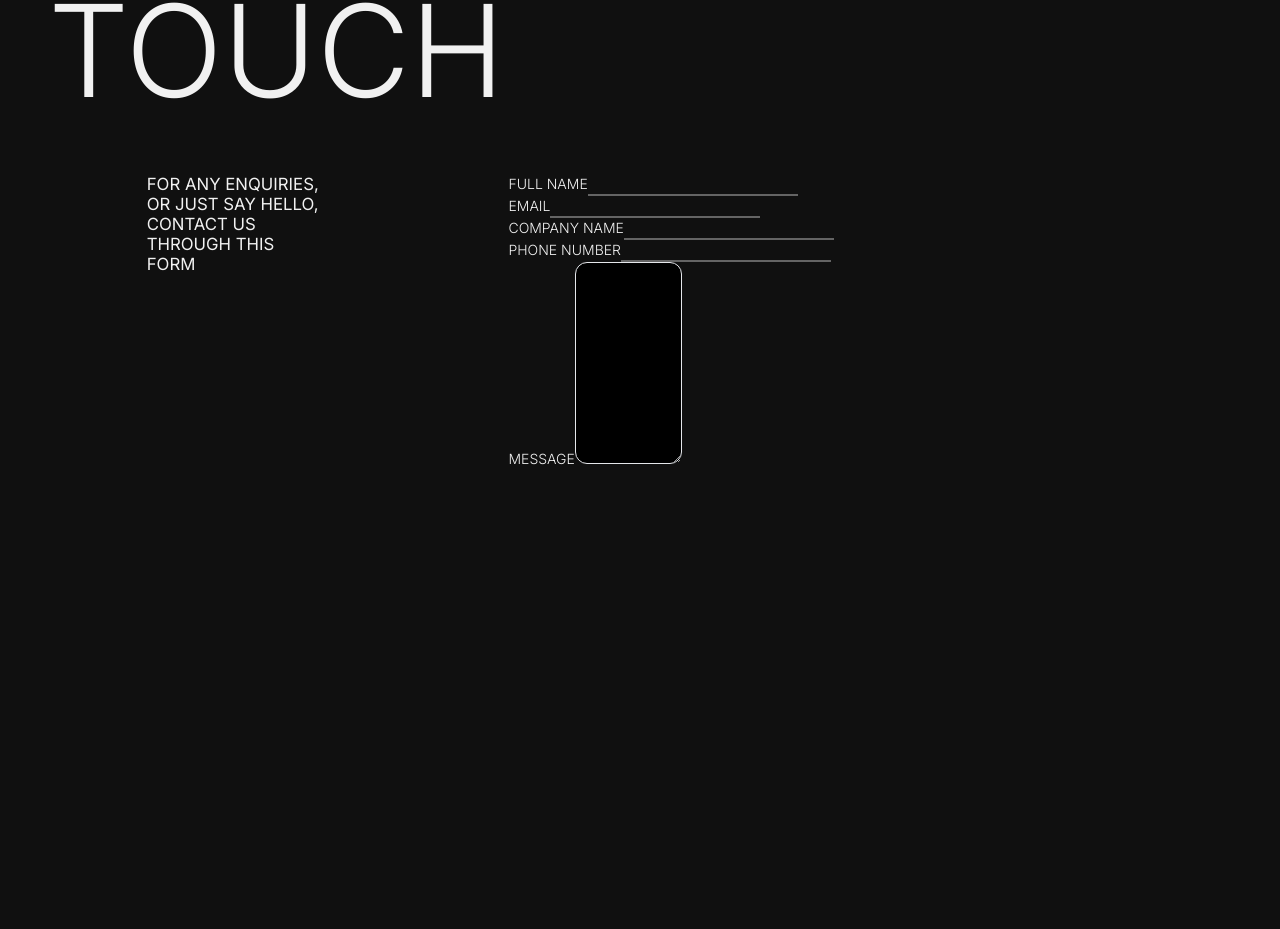
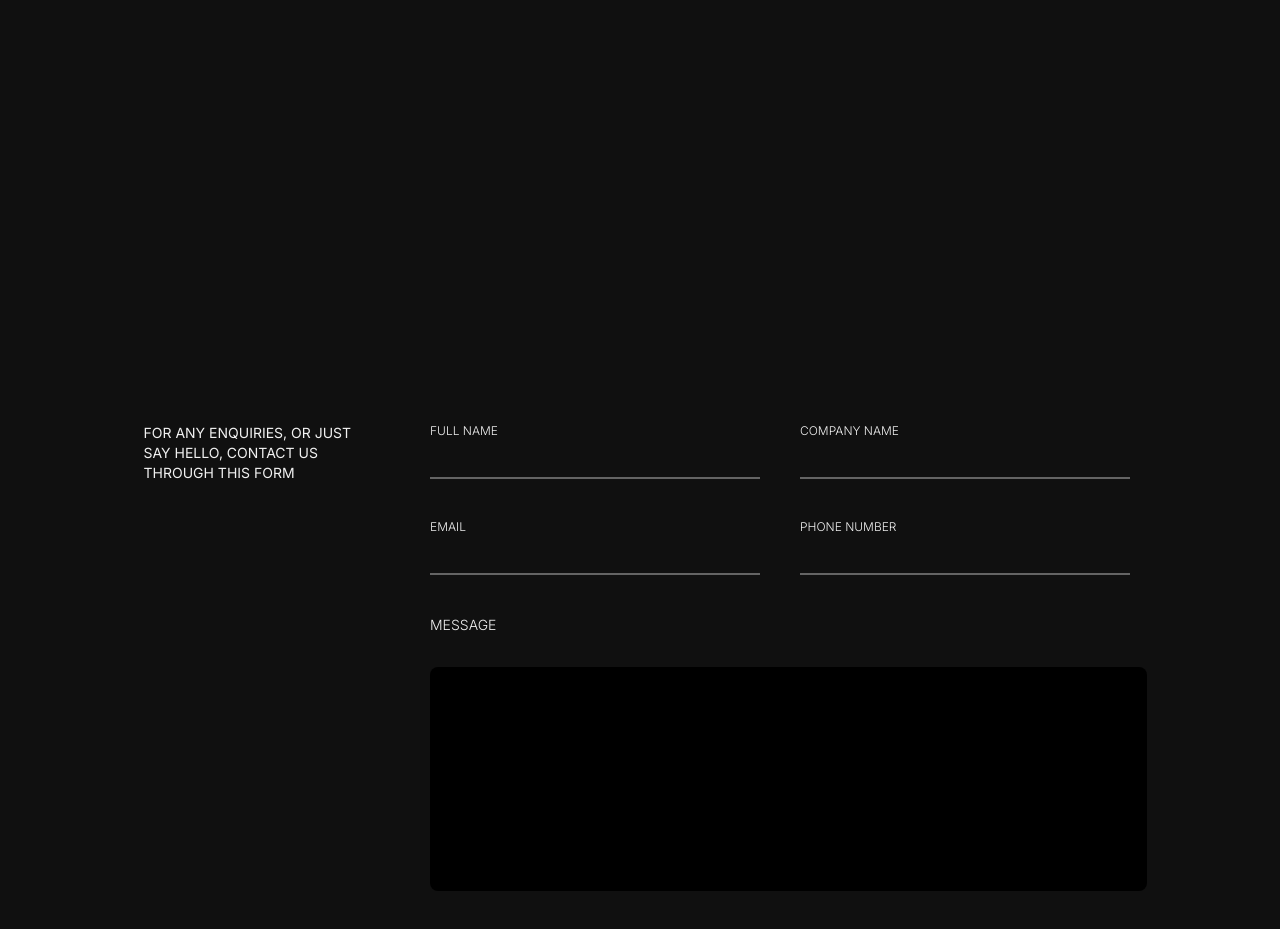
Before and after one commit to DevAdeelAhmad/b-one-consulting, a Next.js app: page / in a window 1280 px wide. Shown: the part 2879-3808 px from the top of the page. Built offline with nearby package versions, Linux system fonts and the light colour scheme.

Commit message:
working on email form

```diff
--- a/components/Contact/EmailForm.tsx
+++ b/components/Contact/EmailForm.tsx
@@ -2,13 +2,13 @@ import React from "react";
 
 const EmailForm = () => {
   return (
-    <section className="w-full px-12 text-textPrimary text-sm py-6 bg-[#101010]">
-      <div className="grid grid-cols-4 grid-rows-12 md:grid-cols-12 md:grid-flow-row gap-5">
-        <div className="col-start-1 col-span-12 row-span-1 inline-grid grid-cols-12 grid-rows-1">
-          <div className="col-span-7">
-            <h1 className="uppercase text-9xl font-light">Get in touch</h1>
+    <section className="w-full px-7 md:px-12 text-textPrimary text-sm py-20 bg-[#101010]">
+      <div className="grid grid-cols-4 grid-rows-10 md:grid-cols-12 gap-10">
+        <div className="col-start-1 col-span-4 row-span-1 md:col-span-12 md:row-span-1 inline-grid grid-cols-4 md:grid-cols-12">
+          <div className="col-span-4 text-left md:col-span-6">
+            <h1 className="uppercase text-5xl md:text-7xl font-light">Get in touch</h1>
           </div>
-          <div className="col-span-5 mt-[4.8rem] hidden lg:grid">
+          <div className="col-span-0 md:col-start-7 md:col-span-5 mt-9 hidden lg:grid">
             <p className="uppercase text-2xl">
               <span className="text-sm">tell us more &emsp;</span>
               <svg
@@ -17,7 +17,7 @@ const EmailForm = () => {
                 viewBox="0 0 24 24"
                 stroke-width="1.5"
                 stroke="currentColor"
-                className="inline w-6 h-6"
+                className="inline w-5 h-5"
               >
                 <path
                   stroke-linecap="round"
@@ -29,92 +29,121 @@ const EmailForm = () => {
           </div>
         </div>
 
-        <div className="col-start-1 col-span-12 row-span-1 inline-grid grid-cols-12 md:col-start-2">
-          <div className="md:col-span-2">
-            <p className="uppercase text-[1.2em]">
+        <div className="col-span-4 md:col-span-11 row-span-1 inline-grid grid-cols-4 md:grid-cols-12 gap-16">
+
+          <div className="col-span-4 col-start-1 md:col-start-2 md:col-span-3">
+            <p className="uppercase text-md">
               for any enquiries, or just say hello, contact us through this form
             </p>
           </div>
 
-          <div className="col-span-9 row-span-3 md:col-start-5">
-            <form>
-              <div>
+          <div className="col-span-4 md:col-span-8 inline-grid grid-cols-4 md:grid-cols-12 grid-flow-row gap-10">
+            <div className="col-span-4 md:col-span-6 col-start-1 flex flex-col gap-10">
+              <div className="fullNameField flex flex-col">
                 <label
-                  className="uppercase text-textPrimary text-sm font-light"
+                  className="uppercase text-textPrimary text-xs font-light"
                   htmlFor="fullName"
                 >
                   Full Name
                 </label>
                 <input
                   type="text"
-                  className="border-b-textSecondary border-b-2 bg-transparent border-t-0 border-l-0 border-r-0"
+                  className="border-b-textSecondary h-10 border-b-2 bg-transparent border-t-0 border-l-0 border-r-0"
                   name="fullName"
                   id="fullName"
                 />
               </div>
-              <div>
+
+              <div className="emailField flex flex-col">
                 <label
-                  className="uppercase text-textPrimary text-sm font-light"
+                  className="uppercase text-textPrimary text-xs font-light"
                   htmlFor="email"
                 >
                   Email
                 </label>
                 <input
                   type="text"
-                  className="border-b-textSecondary border-b-2 bg-transparent border-t-0 border-l-0 border-r-0"
+                  className="border-b-textSecondary h-10 border-b-2 bg-transparent border-t-0 border-l-0 border-r-0"
                   name="email"
                   id="email"
                 />
               </div>
-              <div>
+            </div>
+
+            <div className="col-span-4 md:col-span-6 col-start-1 flex flex-col gap-10">
+              <div className="companyField flex flex-col">
                 <label
-                  className="uppercase text-textPrimary text-sm font-light"
+                  className="uppercase text-textPrimary text-xs font-light"
                   htmlFor="company"
                 >
                   Company name
                 </label>
                 <input
                   type="text"
-                  className="border-b-textSecondary border-b-2 bg-transparent border-t-0 border-l-0 border-r-0"
+                  className="border-b-textSecondary h-10 border-b-2 bg-transparent border-t-0 border-l-0 border-r-0"
                   name="company"
                   id="company"
                 />
               </div>
-              <div>
+              <div className="phoneNumberField flex flex-col">
                 <label
-                  className="uppercase text-textPrimary text-sm font-light"
+                  className="uppercase text-textPrimary text-xs font-light"
                   htmlFor="phoneNumber"
                 >
                   phone number
                 </label>
                 <input
                   type="text"
-                  className="border-b-textSecondary border-b-2 bg-transparent border-t-0 border-l-0 border-r-0"
+                  className="border-b-textSecondary h-10 border-b-2 bg-transparent border-t-0 border-l-0 border-r-0"
                   name="phoneNumber"
                   id="phoneNumber"
                 />
               </div>
-              <div>
+            </div>
+            <div className="inline-grid md:col-span-12 grid-cols-4 grid-flow-row md:grid-cols-12 md:grid-flow-row">
+              <div className="col-span-4 md:col-start-1 md:col-span-6 flex flex-col gap-8">
                 <label
-                  className="uppercase text-textPrimary text-sm font-light"
+                  className="uppercase text-textPrimary text-md font-light"
                   htmlFor="message"
                 >
                   message
                 </label>
-                <textarea
-                  name="message"
-                  id="message"
-                  className="bg-black rounded-xl border"
-                  cols={10}
-                  rows={10}
+                <input
+                  type="text"
+                  className="w-[56vw] h-56 rounded-lg bg-black"
                 />
               </div>
-            </form>
+            </div>
           </div>
+
+
         </div>
       </div>
+      <button className="border-[1px] rounded-xl w-36 h-8 border-[#2C33D6] text-[#2C33D6] hover:bg-[#2C33D6] hover:text-white">
+        SUBMIT
+      </button>
     </section>
   );
 };
 
 export default EmailForm;
+
+{
+  /* <div className="grid grid-cols-4 grid-flow-row md:grid-cols-12 md:grid-flow-row">
+  <div className="col-span-4 md:col-start-6 md:col-span-6">
+    <label
+      className="uppercase text-textPrimary text-sm font-light"
+      htmlFor="message"
+    >
+      message
+    </label>
+    <textarea
+      name="message"
+      id="message"
+      className="bg-black rounded-xl border"
+      cols={60}
+      rows={10}
+    />
+  </div>
+</div> */
+}
```
